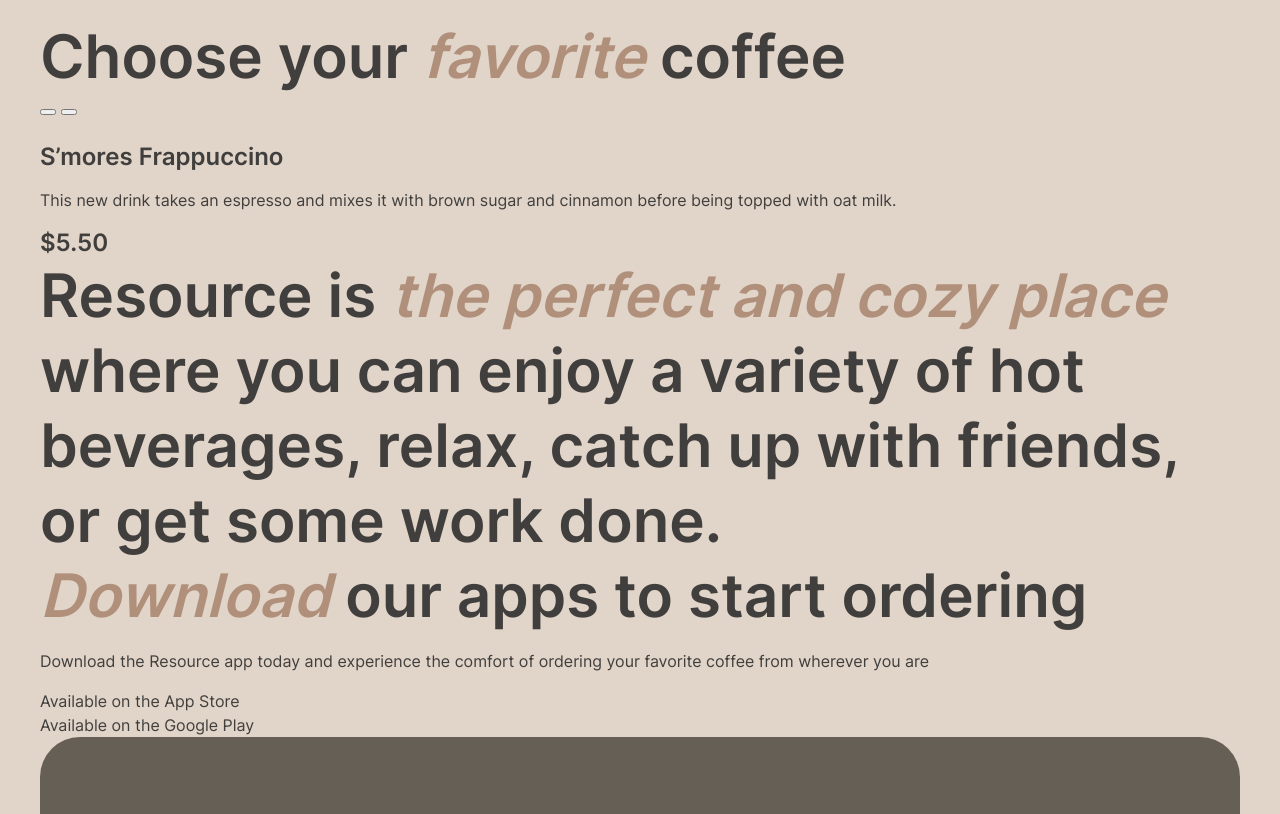
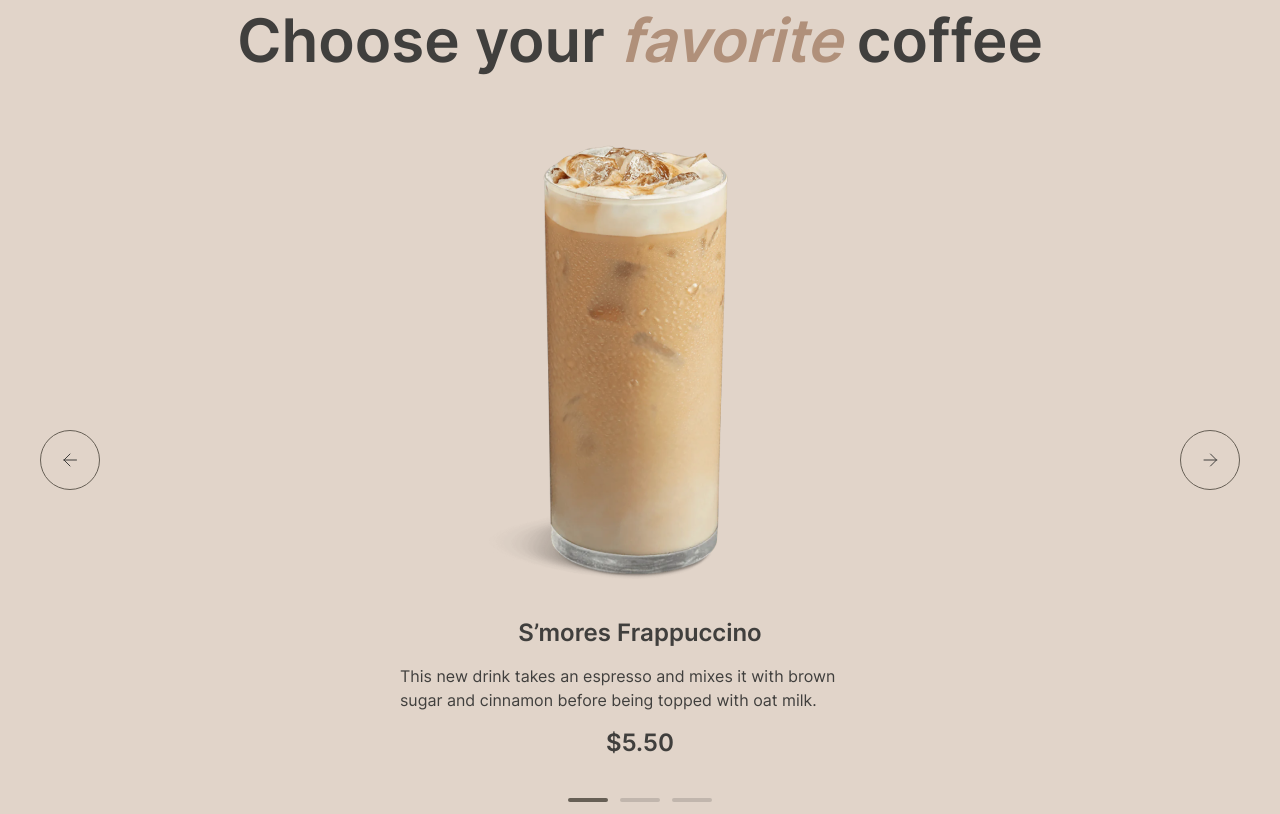
Before and after one commit to gerlinda137/rsschool-shorttrack, a plain HTML site: page coffee-house/index.html in a window 1280 px wide. Shown: the part 846-1660 px from the top of the page. Drawn offline with Linux system fonts and the light colour scheme.

Commit message:
feat: styled favourite coffee

```diff
--- a/coffee-house/index.html
+++ b/coffee-house/index.html
@@ -118,24 +118,60 @@
         </h2>
         <div class="slider">
           <div class="slider__buttons">
-            <button class="slider__button"></button>
-            <button class="slider__button"></button>
+            <button class="slider__button">
+              <svg
+                width="24"
+                height="24"
+                viewBox="0 0 24 24"
+                fill="none"
+                xmlns="http://www.w3.org/2000/svg">
+                <g id="arrow-left">
+                  <path
+                    id="Vector"
+                    d="M18.5 12H6M6 12L12 6M6 12L12 18"
+                    stroke="#403F3D"
+                    stroke-linecap="round"
+                    stroke-linejoin="round" />
+                </g>
+              </svg>
+            </button>
+            <button class="slider__button">
+              <svg
+                width="24"
+                height="24"
+                viewBox="0 0 24 24"
+                fill="none"
+                xmlns="http://www.w3.org/2000/svg">
+                <g id="arrow-right">
+                  <path
+                    id="Vector"
+                    d="M6 12H18.5M18.5 12L12.5 6M18.5 12L12.5 18"
+                    stroke="#403F3D"
+                    stroke-linecap="round"
+                    stroke-linejoin="round" />
+                </g>
+              </svg>
+            </button>
           </div>
           <div class="slider__content">
-            <img src="" alt="" class="slider__img" />
+            <img
+              width="480"
+              src="img/coffee-slider-1.png"
+              alt=""
+              class="slider__img" />
             <h3 class="slider__title">S’mores Frappuccino</h3>
             <p class="slider__description">
               This new drink takes an espresso and mixes it with brown sugar and
               cinnamon before being topped with oat milk.
             </p>
             <h3 class="slider__price">$5.50</h3>
+            <ul class="slider__pagination">
+              <li
+                class="slider__pagination-item slider__pagination-item--active"></li>
+              <li class="slider__pagination-item"></li>
+              <li class="slider__pagination-item"></li>
+            </ul>
           </div>
-          <ul class="slider__pagination">
-            <li
-              class="slider__pagination-item slider__pagination-item--active"></li>
-            <li class="slider__pagination-item"></li>
-            <li class="slider__pagination-item"></li>
-          </ul>
         </div>
       </section>
       <section class="about" id="about">
@@ -146,10 +182,18 @@
           get some work done.
         </h2>
         <div class="gallery">
-          <div class="galley__item"></div>
-          <div class="galley__item"></div>
-          <div class="galley__item"></div>
-          <div class="galley__item"></div>
+          <div class="galley__item galley__item--big">
+            <img src="img/about-1.jpg" alt="" />
+          </div>
+          <div class="galley__item">
+            <img src="img/about-2.jpg" alt="" />
+          </div>
+          <div class="galley__item">
+            <img src="img/about-3.jpg" alt="" />
+          </div>
+          <div class="galley__item galley__item--big">
+            <img src="img/about-4.jpg" alt="" />
+          </div>
         </div>
       </section>
       <section class="app" id="app">
--- a/coffee-house/style.css
+++ b/coffee-house/style.css
@@ -82,6 +82,15 @@ a {
 ul {
   list-style: none;
   padding-left: 0;
+  margin: 0;
+}
+
+button {
+  background-color: transparent;
+  border: none;
+}
+
+p {
   margin: 0;
 }
 
@@ -205,6 +214,126 @@ ul {
   transition: all 0.3s;
 }
 
+/*favourite coffee*/
+.favourite-coffee {
+  display: flex;
+  flex-direction: column;
+  align-items: center;
+  margin-bottom: 100px;
+}
+
+.favourite-coffee__title {
+  margin-bottom: 40px;
+}
+
+
+.slider {
+  display: flex;
+  flex-direction: column;
+  align-items: center;
+  width: 100%;
+  position: relative;
+}
+
+.slider__buttons {
+  width: 100%;
+  display: flex;
+  justify-content: space-between;
+  position: absolute;
+  top: 50%;
+  left: 0;
+  transform: translate(0, -50%);
+}
+
+.slider__button {
+  width: 60px;
+  height: 60px;
+  border-radius: 100%;
+  border: 1px solid var(--border-dark);
+  display: flex;
+  align-items: center;
+  justify-content: center;
+}
+
+.slider__content {
+  display: flex;
+  flex-direction: column;
+  align-items: center;
+}
+
+.slider__img {
+  margin-bottom: 20px;
+}
+
+.slider__title {
+  margin-bottom: 16px;
+}
+
+.slider__description {
+  margin-bottom: 16px;
+  max-width: 480px;
+}
+
+.slider__price {
+  margin-bottom: 40px;
+  font-size: 24px;
+  font-weight: 600;
+  line-height: 125%;
+}
+
+.slider__pagination {
+  display: flex;
+  align-items: center;
+  justify-content: center;
+  width: 100%;
+  gap: 12px;
+}
+
+.slider__pagination-item {
+  width: 40px;
+  height: 4px;
+  border-radius: 100px;
+  background-color: var(--border-light);
+}
+
+.slider__pagination-item.slider__pagination-item--active {
+  background-color: var(--border-dark);
+}
+
+/*about*/
+.about {
+  display: flex;
+  flex-direction: column;
+  margin-bottom: 100px;
+}
+
+.about__title {
+  margin-bottom: 40px;
+}
+
+
+.gallery {
+  display: grid;
+  grid-template-columns: repeat(2, 1fr);
+  grid-template-rows: repeat(2, 430px);
+  gap: 40px;
+}
+
+.galley__item {}
+
+.galley__item.galley__item--big {
+  grid-column: 0.72;
+}
+
+.galley__item img {
+  -o-object-fit: cover;
+  object-fit: cover;
+  width: 100%;
+  height: 100%;
+  border-radius: 20px;
+}
+
+
 /*footer*/
 .footer {
   border-radius: 40px;
```
